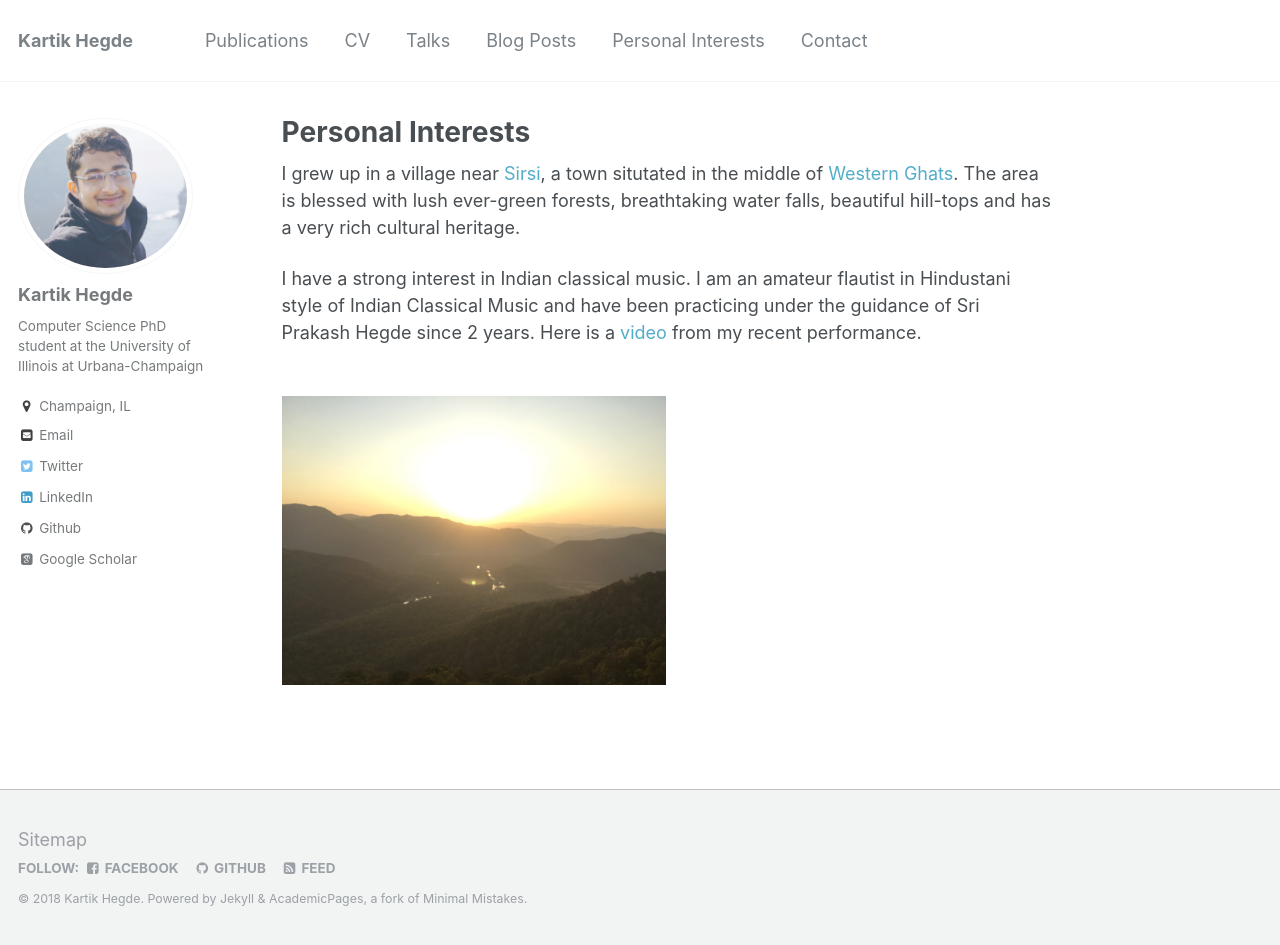
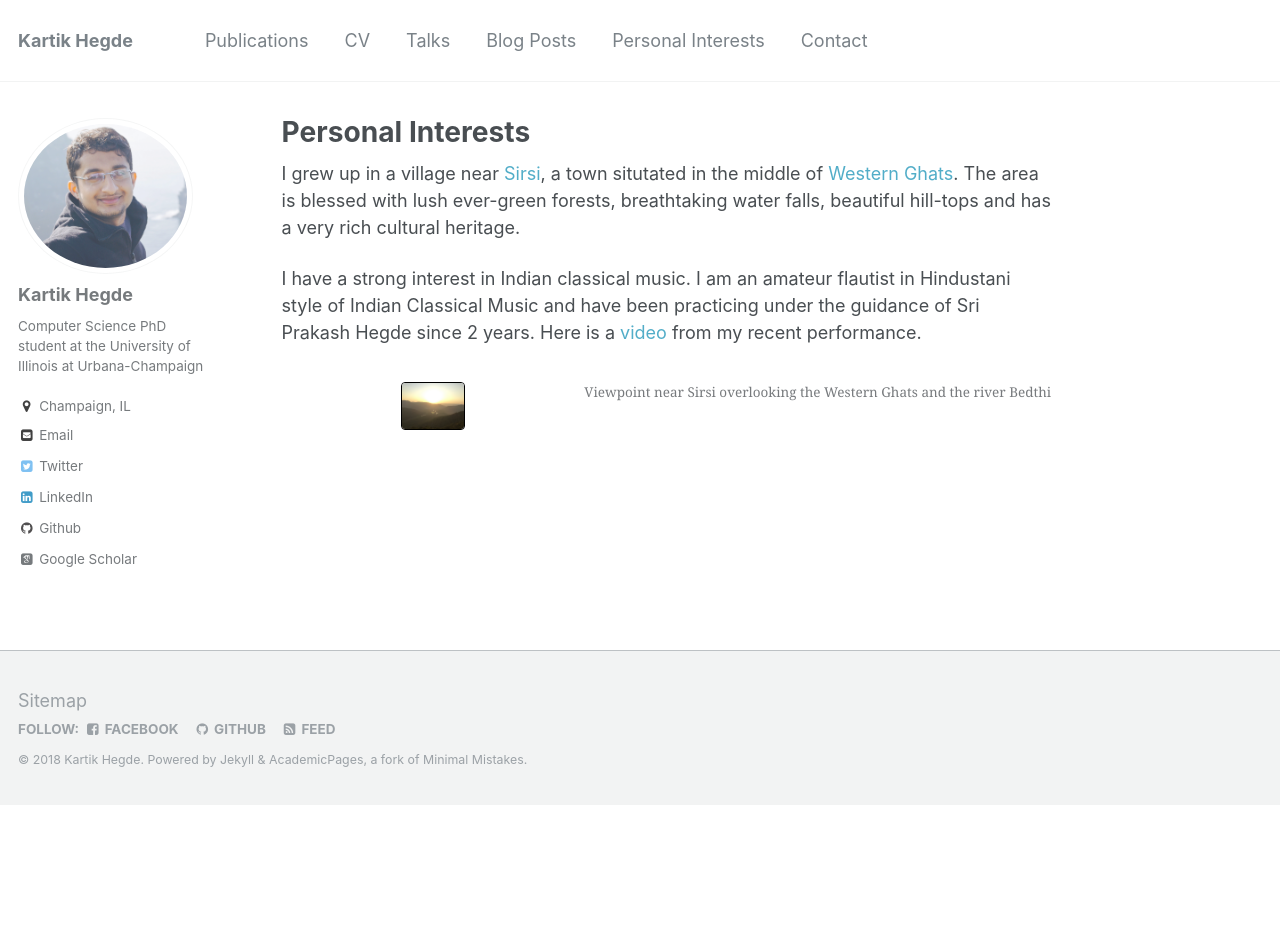
Before and after one commit to kartik-hegde/kartik-hegde.github.io, a Jekyll site: the page built from _pages/personal.md, in a window 1280 px wide and 945 px high. Built offline with Jekyll 4.4.1, drawn with Linux system fonts in a browser that asks for light colours; some web fonts are replaced.

Commit message:
Update personal.md

```diff
--- a/_pages/personal.md
+++ b/_pages/personal.md
@@ -13,4 +13,7 @@ I grew up in a village near [Sirsi](https://en.wikipedia.org/wiki/Sirsi,_Karnata
 I have a strong interest in Indian classical music. I am an amateur flautist in Hindustani style of Indian Classical Music and have been practicing under the guidance of Sri Prakash Hegde since 2 years. Here is a [video](https://www.facebook.com/Karthikhegde7/videos/1413755802036304/){:target="_blank"} from my recent performance.
 
 
-<br/><img src='/images/Jenukallu_gudda.jpg' alt="Viewpoint near Sirsi overlooking the Western Ghats and the river Bedthi" width="50%" height="100">
+<figure>
+<br/><br/><img src='/images/Jenukallu_gudda.jpg' style="border: 1px solid #000; max-width:64px; max-height:64px;">
+<figcaption>Viewpoint near Sirsi overlooking the Western Ghats and the river Bedthi</figcaption>
+</figure>
```
